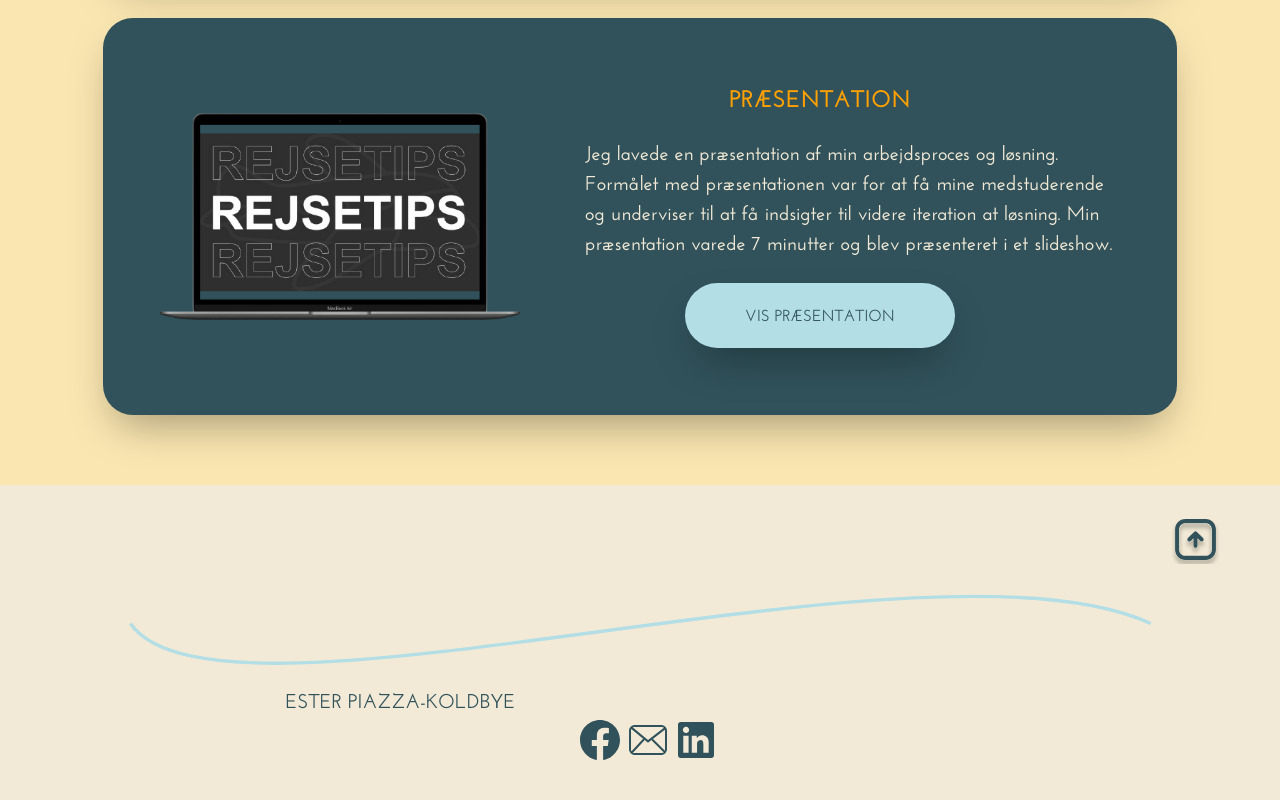
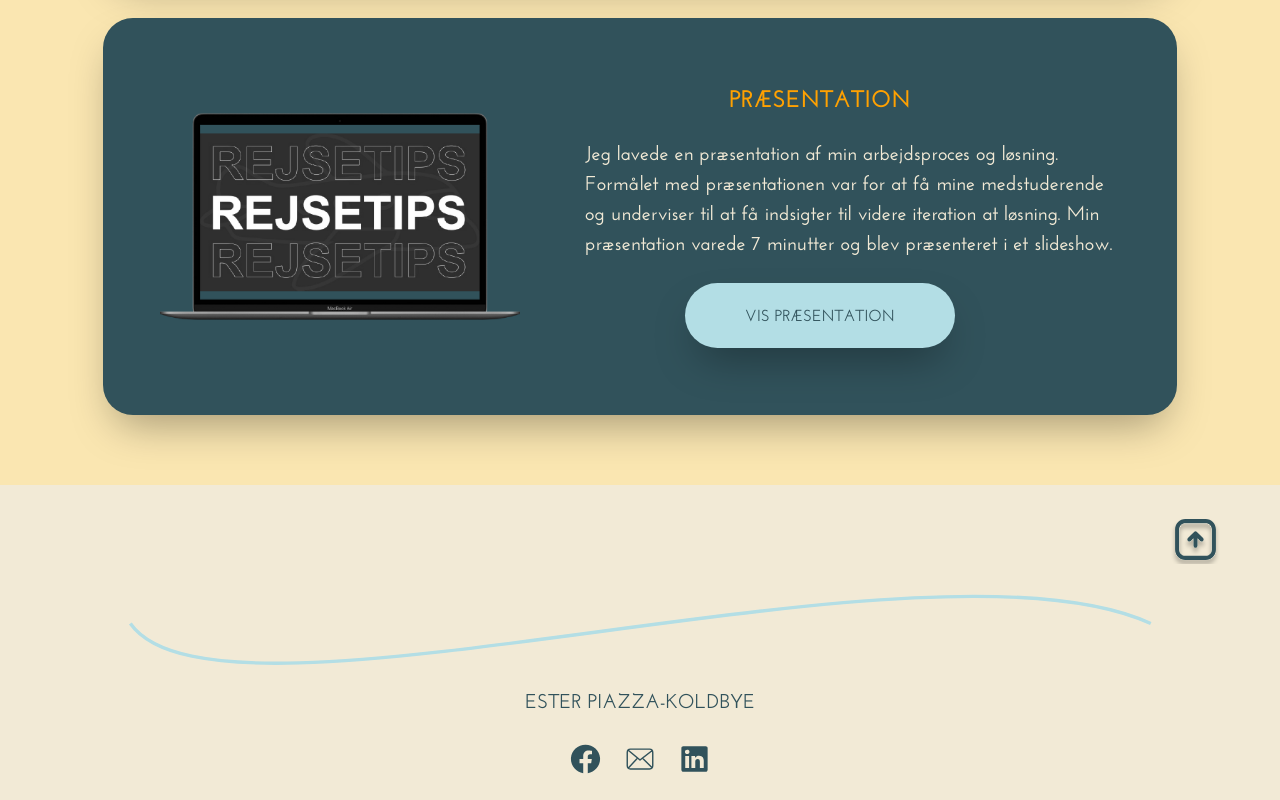
Before and after one commit to espi0001/portfolio_site, a plain HTML site: page tema3.html in a window 1280 px wide. Shown: the part 3054-3854 px from the top of the page. Drawn offline with Linux system fonts and the light colour scheme; a script that the page names is missing.

Commit message:
ændringer i footer

```diff
--- a/css/generel.css
+++ b/css/generel.css
@@ -45,35 +45,17 @@ footer {
 .footer_navn p {
   background-color: var(--secondary-color);
   color: var(--femte-color);
+  max-width: none;
 }
 
 .footer_iconer {
   display: inline-flex;
-  width: 10%;
   color: var(--femte-color);
-}
-/************ FONTE START ************/
-
-@font-face {
-  font-family: "abril_regular";
-  src: url("fonts/abril_display_regular-webfont.woff2") format("woff2");
-  font-weight: normal;
-  font-style: normal;
-}
-@font-face {
-  font-family: "abril_semi_bold";
-  src: url("fonts/abril_display_semibold-webfont.woff2") format("woff2");
-  font-weight: normal;
-  font-style: normal;
+  gap: 14%;
+  margin-top: 2%;
 }
 
-@font-face {
-  font-family: "abril_bold";
-  src: url("fonts/abril_display_bold-webfont.woff2") format("woff2");
-  font-weight: normal;
-  font-style: normal;
-}
-
+/************ FONTE START ************/
 @font-face {
   font-family: "abril_extra_bold";
   src: url("fonts/abril_display_extrabold-webfont.woff2") format("woff2");
@@ -83,32 +65,6 @@ footer {
 @font-face {
   font-family: "abril_fat_face";
   src: url("fonts/abril_fatface-webfont.woff2") format("woff2");
-  font-weight: normal;
-  font-style: normal;
-}
-
-@font-face {
-  font-family: "abril_black";
-  src: url("fonts/abril_display_black-webfont.woff2") format("woff2");
-  font-weight: normal;
-  font-style: normal;
-}
-
-@font-face {
-  font-family: "josefin_light";
-  src: url("fonts/josefinsans-light-webfont.woff2") format("woff2");
-  font-weight: normal;
-  font-style: normal;
-}
-@font-face {
-  font-family: "josefin_thin";
-  src: url("fonts/josefinsans-thin-webfont.woff2") format("woff2");
-  font-weight: normal;
-  font-style: normal;
-}
-@font-face {
-  font-family: "josefin_sansregular";
-  src: url("fonts/josefinsans-regular-webfont.woff2") format("woff2");
   font-weight: normal;
   font-style: normal;
 }
--- a/menu.css
+++ b/menu.css
@@ -30,6 +30,7 @@
 .menu_tema {
   margin-right: 30px;
 }
+
 .overlay {
   height: 100%;
   width: 0;
--- a/tema3.html
+++ b/tema3.html
@@ -253,15 +253,18 @@
     </main>
 
     <footer>
-        <div class="footer_alt">
-            <div class="footer_navn">
-                <p>ESTER PIAZZA-KOLDBYE</p>
-            </div>
-            <div class="footer_iconer">
-                <img src="iconer/facebook.svg" alt="facebook">
-                <img src="iconer/mail.svg" alt="mail">
-                <img src="iconer/linkedin.svg" alt="linkedin">
-            </div>
+        <div class="footer_navn">
+            <p>ESTER PIAZZA-KOLDBYE</p>
+        </div>
+        <div class="footer_iconer">
+            <a href="https://www.facebook.com/ester.piazza.koldbye/" target="_blank">
+                <img src="iconer/facebook.svg" alt="facebook"></a>
+
+            <a href="mailto:espi0001@stud.kea.dk?Subject=My%20Query">
+                <img src="iconer/mail.svg" alt="mail"></a>
+
+            <a href="https://www.linkedin.com/in/ester-piazza-koldbye-3698181b9/" target="_blank">
+                <img src="iconer/linkedin.svg" alt="linkedin"></a>
         </div>
     </footer>
 
```
Also changed, not shown: css/forside.css (+6 -5 lines), index.html (+0 -2 lines), ommig.html (+0 -2 lines), tema2.html (+0 -2 lines), tema4.html (+12 -9 lines), tema5.html (+12 -10 lines).
